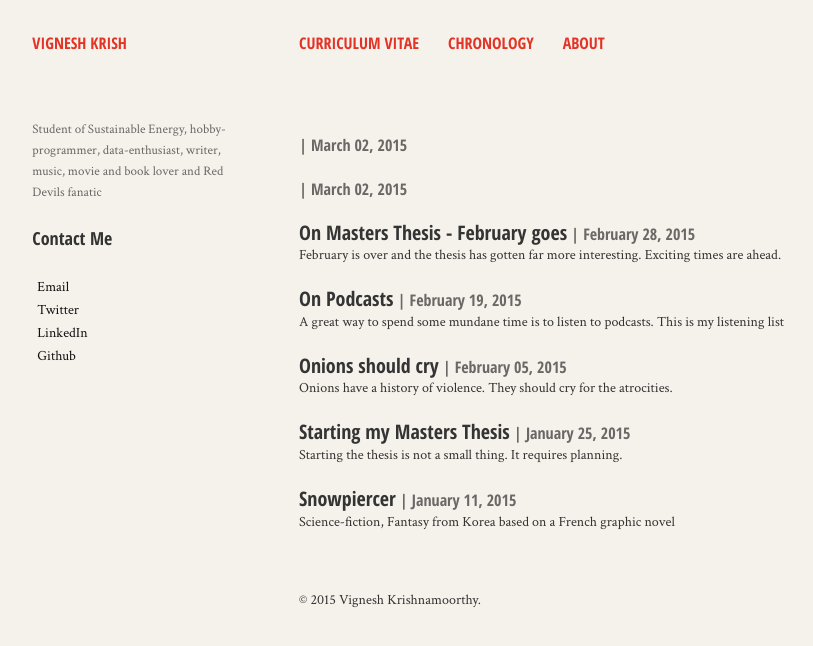
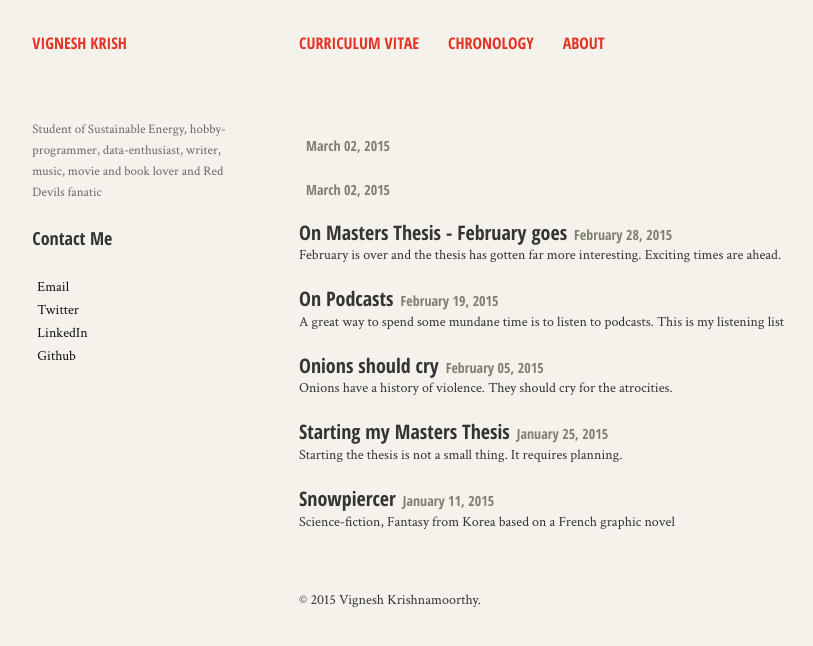
Before and after one commit to vignkri/vignkri.github.io, a Jekyll site: the page built from index.md, in a window 1280 px wide. Shown: the top 646 px of the page, without its empty margins (21-834 px from the left). Built offline with Jekyll 4.4.1, drawn with Linux system fonts in a browser that asks for light colours; nearby versions of some CDN libraries.

Commit message:
Home page has slight changes with the separators between hte title and date

```diff
--- a/_layouts/home.html
+++ b/_layouts/home.html
@@ -39,7 +39,7 @@
       {% if post.link %}
         <class="link-post"><h2><a href="{{ site.url }}{{ post.url }}" title="{{ post.title }}">{{ post.title }}</a> <a href="{{ post.link }}" target="_blank" title="{{ post.title }}"><i class="fa fa-link"></i><font size="3" color="696866" style="italic"> | <time datetime="{{ post.date | date_to_xmlschema }}" itemprop="datePublished">{{ post.date | date: "%B %d, %Y" }}</time></font></h2></class>
       {% else %}
-        <class="post"><h2><a href="{{ site.url }}{{ post.url }}" title="{{ post.title }}">{{ post.title }}</a><font size="3" color="696866" style="italic"> | <time datetime="{{ post.date | date_to_xmlschema }}" itemprop="datePublished">{{ post.date | date: "%B %d, %Y" }}</time></font></h2></class>
+        <class="post"><h2><a href="{{ site.url }}{{ post.url }}" title="{{ post.title }}">{{ post.title }}</a><dates><time datetime="{{ post.date | date_to_xmlschema }}" itemprop="datePublished">{{ post.date | date: "%B %d, %Y" }}</time></dates></h2></class>
 		<p>{{ post.excerpt | strip_html | truncate: 160 }}</p>
       {% endif %}
     </article>
```
